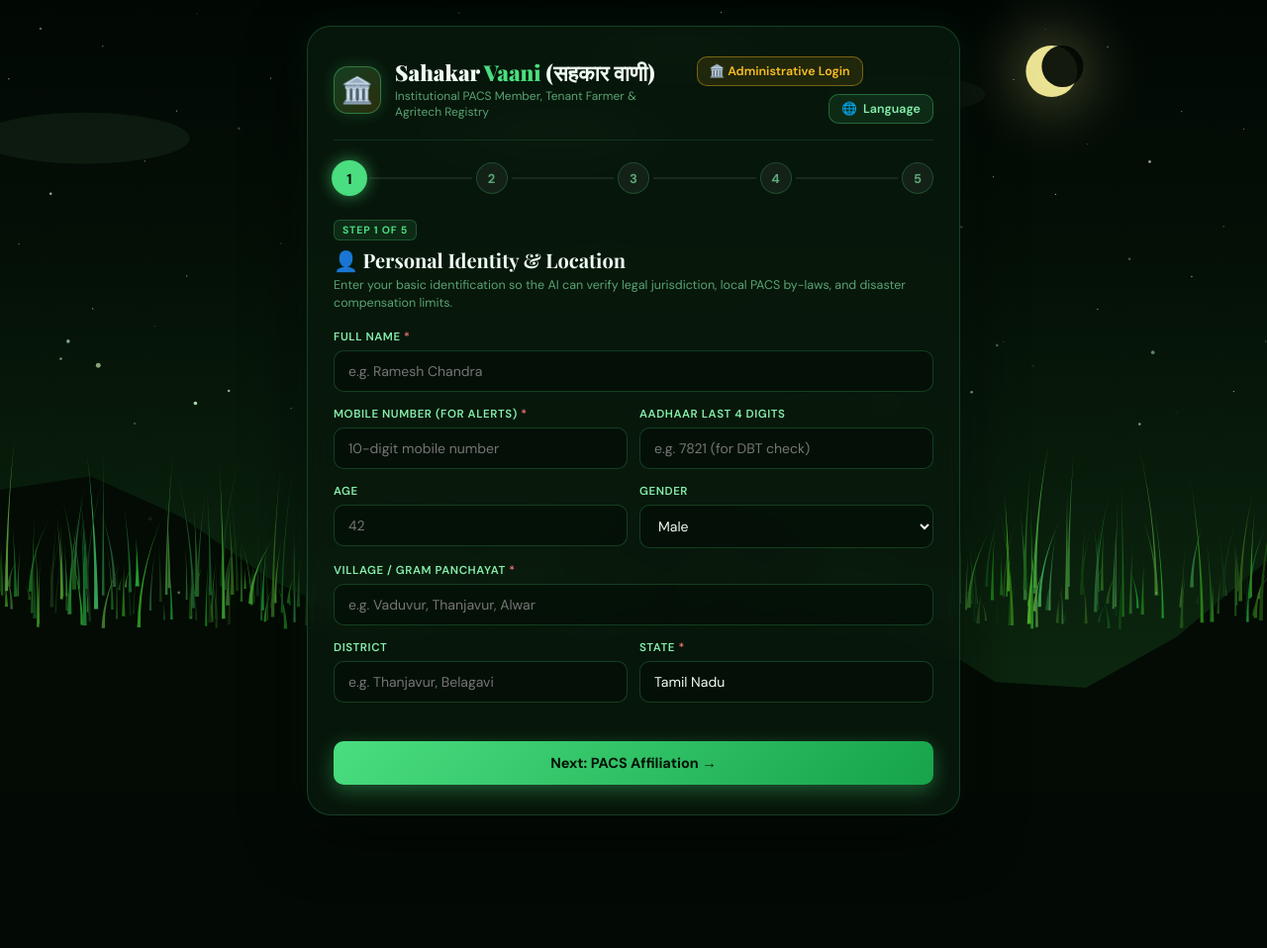
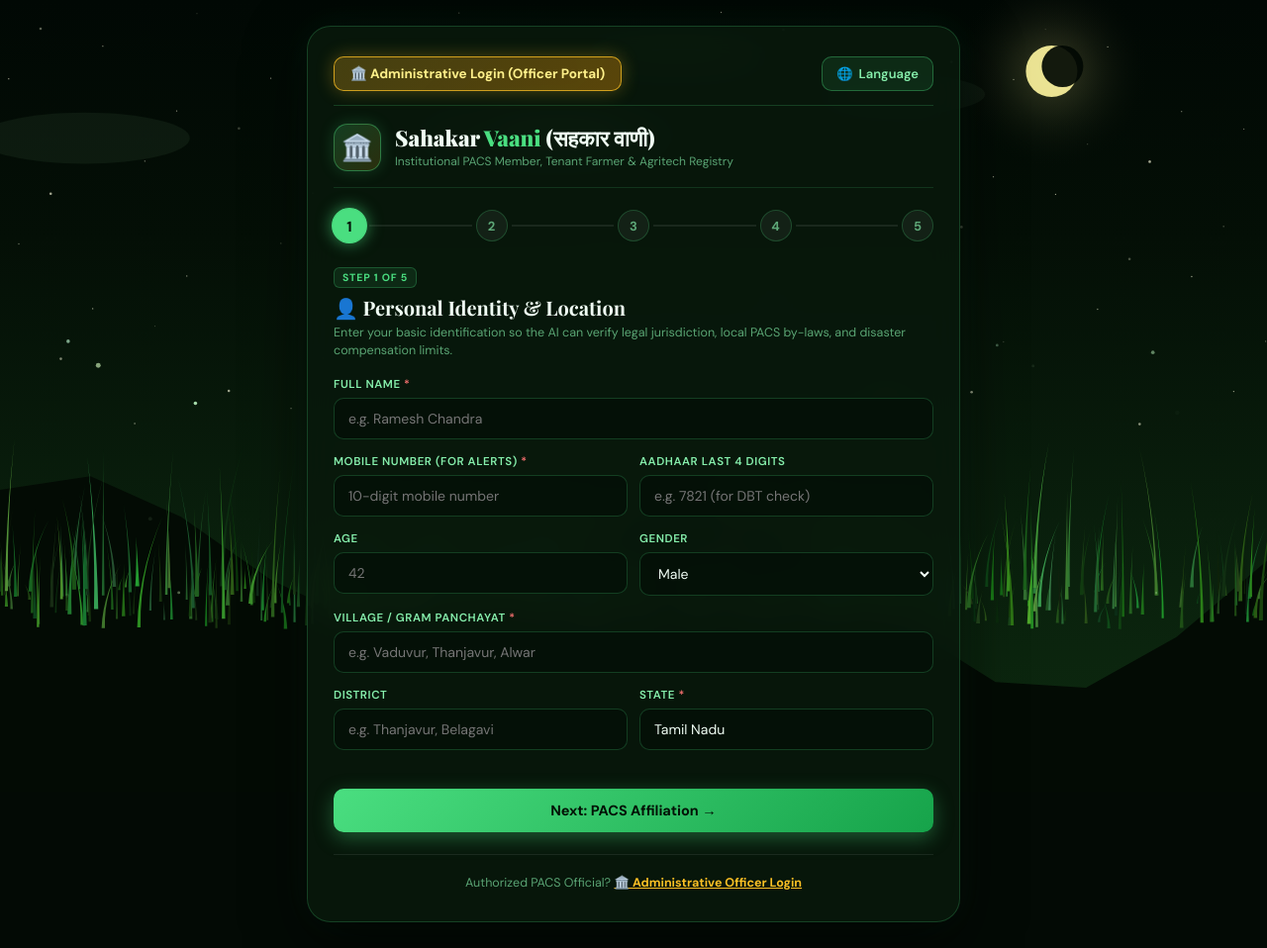
Before and after one commit to Iniyan-philomath/SmartFarmingProject, a website: page registration.html in a window 1280 px wide. Shown: the whole page at 99% size. Before the commit the page ends 850 px from the top, so only its background shows below. Drawn offline with nearby package versions, Linux system fonts and the light colour scheme; animation ran at ten frames a second.

Commit message:
Enhance administrative login visibility with prominent top bar and footer link

```diff
--- a/registration.html
+++ b/registration.html
@@ -658,20 +658,22 @@
         <div class="s-sub" id="sSub">Saving your PACS membership profile & launching Sahakar Vaani (सहकार वाणी)…</div>
       </div>
 
+      <!-- TOP ACTION BAR -->
+      <div style="display:flex; justify-content:space-between; align-items:center; margin-bottom:18px; padding-bottom:14px; border-bottom:1px solid rgba(74,222,128,0.2); flex-wrap:wrap; gap:10px;">
+        <button type="button" class="reg-admin-btn" onclick="openAdminLoginModal()" style="background:linear-gradient(135deg, rgba(251,191,36,0.25), rgba(245,158,11,0.35)); border:1.5px solid rgba(251,191,36,0.75); color:#fef08a; padding:8px 16px; border-radius:10px; font-weight:700; cursor:pointer; font-size:13.5px; display:inline-flex; align-items:center; gap:8px; box-shadow:0 0 18px rgba(251,191,36,0.3);">
+          🏛️ Administrative Login (Officer Portal)
+        </button>
+        <button type="button" class="reg-lang-btn" onclick="openRegLangModal()" style="margin-left:auto; padding:8px 14px; font-size:13px; font-weight:600;">
+          🌐 <span id="regLangLabel">Language</span>
+        </button>
+      </div>
+
       <!-- BRAND HEADER -->
       <div class="brand">
         <div class="brand-icon">🏛️</div>
         <div class="brand-text">
           <h1>Sahakar <span>Vaani</span> (सहकार वाणी)</h1>
           <p id="brandSub">Institutional PACS Member, Tenant Farmer & Agritech Registry</p>
-        </div>
-        <div style="margin-left:auto; display:flex; gap:8px; align-items:center; flex-wrap:wrap;">
-          <button type="button" class="reg-admin-btn" onclick="openAdminLoginModal()" title="Administrative Officer Login">
-            🏛️ Administrative Login
-          </button>
-          <button type="button" class="reg-lang-btn" onclick="openRegLangModal()" title="Select Language">
-            🌐 <span id="regLangLabel">Language</span>
-          </button>
         </div>
       </div>
 
@@ -972,6 +974,14 @@
           <button class="btn-back" id="btnBack5" onclick="goStep(4)">← Back</button>
           <button class="btn-next" onclick="submitReg()" id="submitBtn">🏛️ Launch Sahakar Vaani</button>
         </div>
+      </div>
+
+      <!-- FOOTER OFFICER PORTAL LINK -->
+      <div style="margin-top:22px; padding-top:16px; border-top:1px solid rgba(255,255,255,0.08); text-align:center;">
+        <span style="color:var(--muted-dim); font-size:12.5px;">Authorized PACS Official? </span>
+        <a href="javascript:void(0)" onclick="openAdminLoginModal()" style="color:var(--gold); font-size:12.5px; font-weight:700; text-decoration:underline; cursor:pointer;">
+          🏛️ Administrative Officer Login
+        </a>
       </div>
 
     </div>
```
Also changed, not shown: 1 other file.
